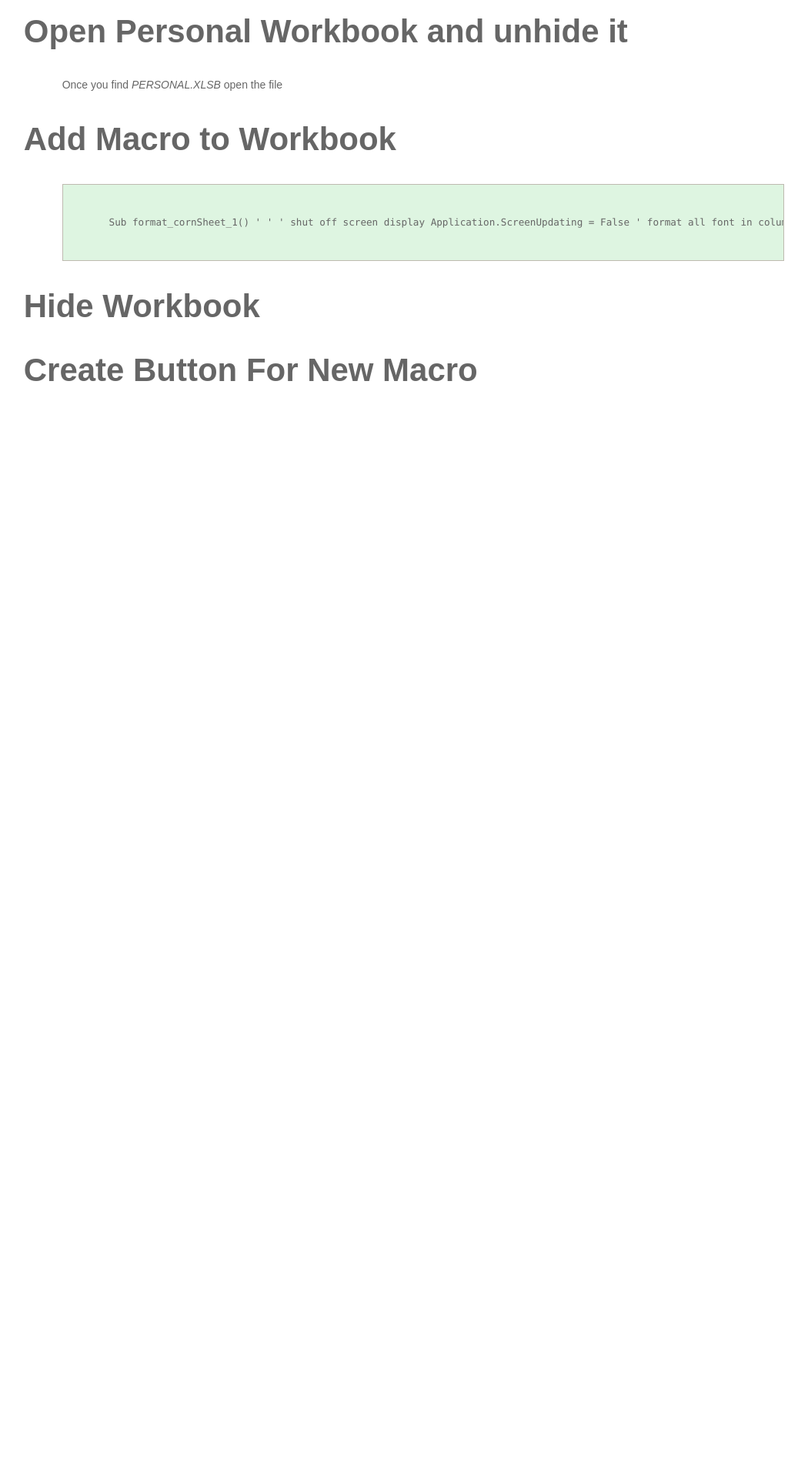
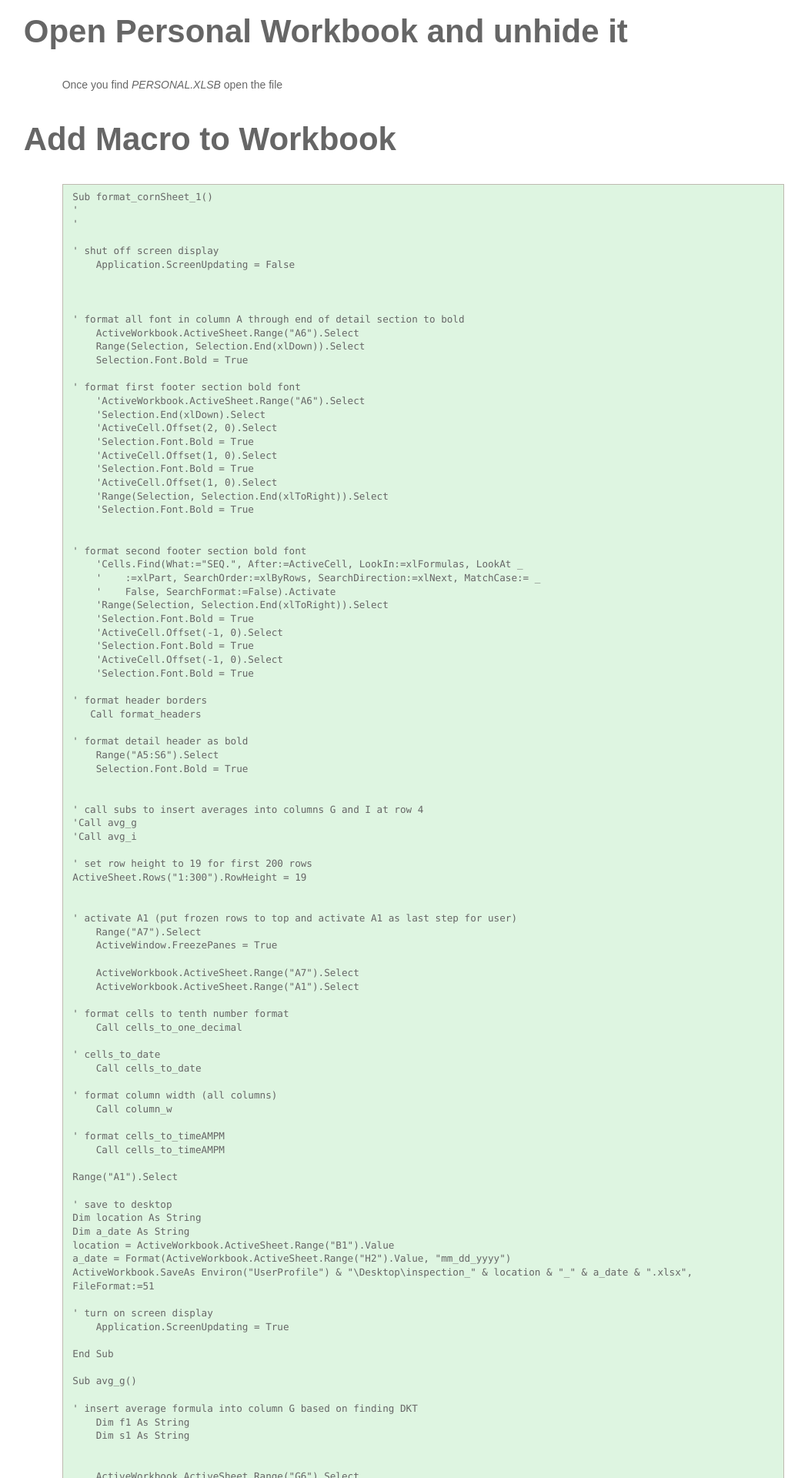
Before and after one commit to SharedIT/SharedIT.github.io, a Jekyll site: the page built from _posts/2016-02-15-PersonalWorkbook.md, in a window 1280 px wide. Shown: the part 2513-4433 px from the top of the page at 77% size, without its empty margins (120-1170 px from the left). Built offline with Jekyll 4.4.1, drawn with Linux system fonts in a browser that asks for light colours; nearby versions of some CDN libraries; some web fonts are replaced; before the commit the page ends 3084 px from its top, so only the background shows below that.

Commit message:
code blocks

````diff
--- a/_posts/2016-02-15-PersonalWorkbook.md
+++ b/_posts/2016-02-15-PersonalWorkbook.md
@@ -33,12 +33,14 @@ Find your personal Workbook Location if it Exists. Look in the following paths o
 ```
 C:\Users\{USER}\AppData\Roaming\Microsoft\Excel\XLSTART\PERSONAL.XLSB
 ```
+{: .smallCode}
 
 #### Windows XP
 
 ```
 C:\Documents and Settings\ApplicationData\Microsoft\Excel\XLSTART\PERSONAL.XLSB
 ```
+{: .smallCode}
 
 ### Additional Detail and Locations
 
@@ -47,18 +49,21 @@ C:\Documents and Settings\ApplicationData\Microsoft\Excel\XLSTART\PERSONAL.XLSB
 ```
 C:\Program Files\Microsoft Office\Office14\XLSTART\
 ```
+{: .smallCode}
 
 #### Excel 2007
 
 ```
 C:\Program Files\Microsoft Office\Office12\XLSTART\
 ```
+{: .smallCode}
 
 #### Excel 2003
 
 ```
 C:\Program Files\Microsoft Office\Office11\XLSTART\
 ```
+{: .smallCode}
 
 ## Open Personal Workbook and unhide it
 
@@ -294,9 +299,8 @@ Sub cells_to_timeAMPM()
     Selection.NumberFormat = "h:mm AM/PM"
 End Sub
 
-
-
 ```
+{: .largeCode}
 
 ## Hide Workbook
 
--- a/assets/css/4-pages/markdown.sass
+++ b/assets/css/4-pages/markdown.sass
@@ -28,21 +28,42 @@ html#htmlSelect
       padding-left: 5%
     p
       padding-left: 6%
-    pre
-      font-family: "Courier 10 Pitch", Courier, monospace
-      font-size: 95%
-      line-height: 140%
-      white-space: pre
-      white-space: pre-wrap
-
-      padding-left: 6%
-      background: rgb(222, 245, 225)
-      border: 1px solid #bebab0
-      margin-left: 6%
-      code
-        font-family: Monaco, Consolas, "Andale Mono", "DejaVu Sans Mono", monospace
+    .smallCode
+      pre
+        font-family: "Courier 10 Pitch", Courier, monospace
         font-size: 95%
         line-height: 140%
-        white-space: nowrap
-        display: block
-        padding: 2.5rem 0
+        white-space: pre
+        white-space: pre-wrap
+
+        padding-left: 6%
+        background: rgb(222, 245, 225)
+        border: 1px solid #bebab0
+        margin-left: 6%
+        code
+          font-family: Monaco, Consolas, "Andale Mono", "DejaVu Sans Mono", monospace
+          font-size: 95%
+          line-height: 140%
+          white-space: nowrap
+          display: block
+          padding: 2.5rem 0
+    .largeCode
+      pre
+        font-family: "Courier 10 Pitch", Courier, monospace
+        font-size: 95%
+        line-height: 140%
+        white-space: pre
+        white-space: pre-wrap
+        white-space: -moz-pre-wrap
+        white-space: -o-pre-wrap
+        padding-left: 6%
+        code
+          font-family: Monaco, Consolas, "Andale Mono", "DejaVu Sans Mono", monospace
+          font-size: 95%
+          line-height: 140%
+          white-space: pre
+          white-space: pre-wrap
+          background: rgb(222, 245, 225)
+          display: block
+          padding: 0.5em 1em
+          border: 1px solid #bebab0
````
